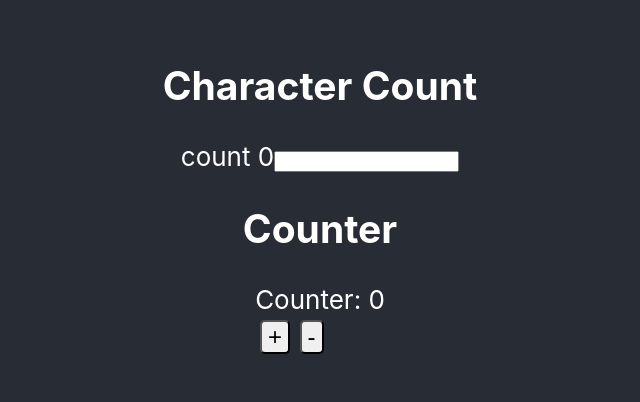
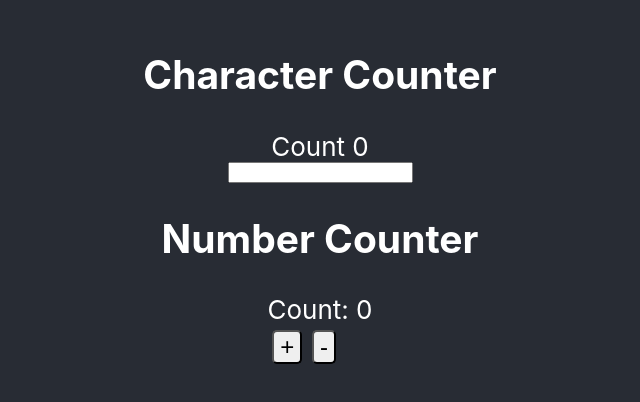
Before and after one commit to NyashaNziramasanga/react-recoil-counter-example, a React (Create React App) app: page / in a window 1280 px wide. Shown: the part 206-608 px from the top of the page, without its empty margins (320-960 px from the left). Built offline with nearby package versions, Linux system fonts and the light colour scheme.

Commit message:
UI clean up

```diff
--- a/src/App.jsx
+++ b/src/App.jsx
@@ -8,10 +8,10 @@ const App = () => (
   // Handle all recoil state from the root
   <RecoilRoot>
     <div className="App-header">
-      <h2>Character Count</h2>
+      <h2>Character Counter</h2>
       <CharacterCount />
 
-      <h2>Counter</h2>
+      <h2>Number Counter</h2>
       <Counter />
     </div>
   </RecoilRoot>
--- a/src/CharacterCount.jsx
+++ b/src/CharacterCount.jsx
@@ -1,4 +1,4 @@
-import React from 'react';
+import React, { Fragment } from 'react';
 import { atom, useRecoilState, selector, useRecoilValue } from 'recoil';
 
 const characterState = atom({
@@ -20,14 +20,16 @@ const CharacterCount = () => {
   const characterCount = useRecoilValue(characterCountState);
 
   return (
-    <div>
-      <span>count {characterCount}</span>
+    <Fragment>
+      <div>
+        <span>Count {characterCount}</span>{' '}
+      </div>
       <input
         type="text"
         value={character}
         onChange={(e) => setCharacter(e.target.value)}
       />
-    </div>
+    </Fragment>
   );
 };
 export default CharacterCount;
--- a/src/Counter.jsx
+++ b/src/Counter.jsx
@@ -16,7 +16,7 @@ const Counter = () => {
 
   return (
     <div className="counter">
-      <div>Counter: {value}</div>
+      <div>Count: {value}</div>
       <button onClick={add}>+</button>
       <button onClick={subtract}>-</button>
     </div>
```
